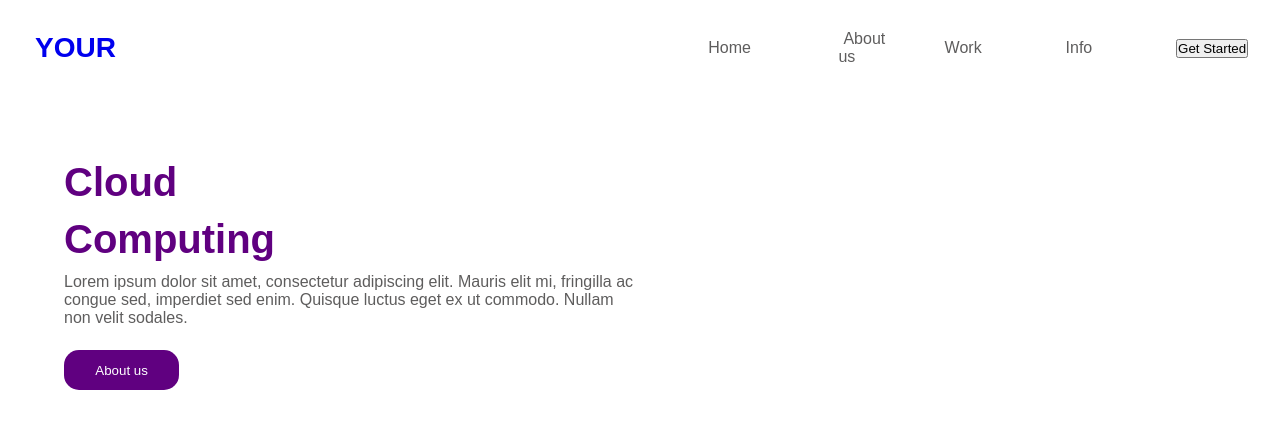
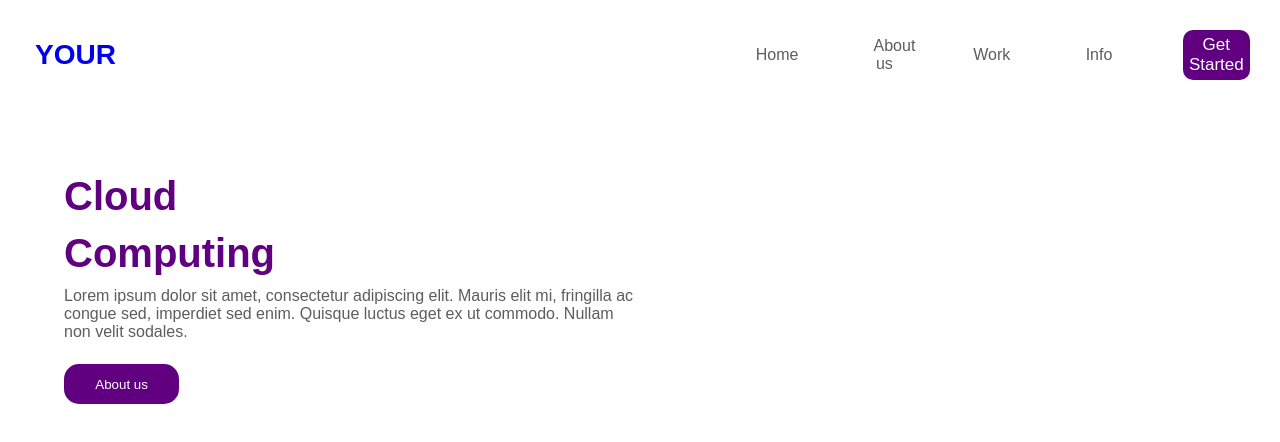
Before and after one commit to joaov1ct0r/react-cloud, a React (Create React App) app: page / in a window 1280 px wide. Shown: the top 442 px of the page. Built offline with nearby package versions, Linux system fonts and the light colour scheme.

Commit message:
estilo aplicado ao elemento nav ul li button

```diff
--- a/src/App.css
+++ b/src/App.css
@@ -30,7 +30,7 @@ nav ul li {
 
 nav ul li a {
     color: rgb(94, 93, 93);
-    margin-right: 35px;
+    margin-right: 20px;
     text-decoration: none;
 }
 
@@ -38,6 +38,15 @@ nav ul li a:hover {
     color: rgb(96, 0, 128);
     font-size: 15px;
     transition: 0.7s;
+}
+
+nav ul li button {
+    height: 50px;
+    font-size: 17px;
+    color: white;
+    background-color: rgb(96, 0, 128);
+    border: 0;
+    border-radius: 10px;
 }
 
 nav > a {
```
